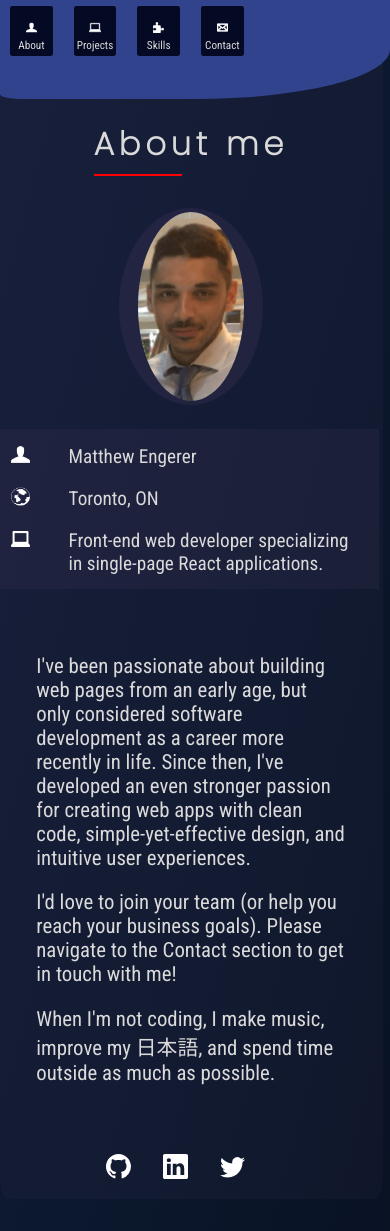
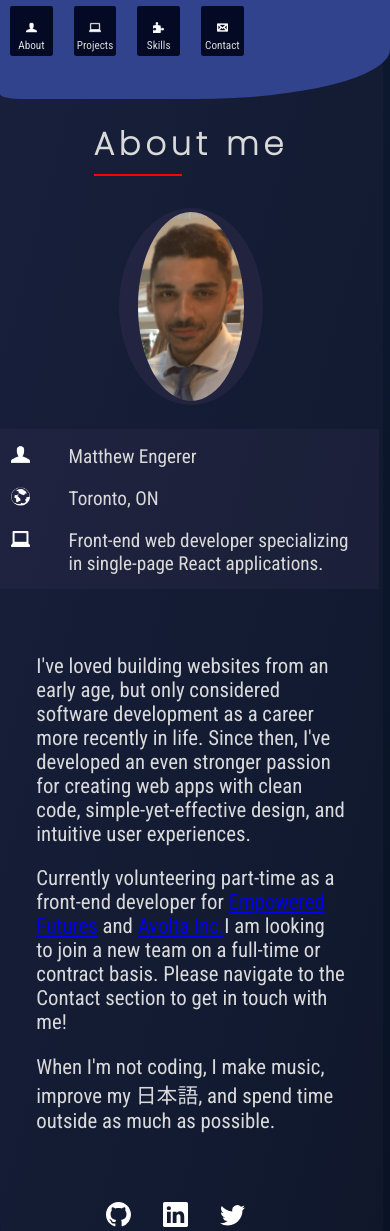
Before and after one commit to uchutanjyo/portfolio-new, a React (Create React App) app: page / in a window 390 px wide. Shown: the top 1231 px of the page. Built offline with nearby package versions, Linux system fonts and the light colour scheme.

Commit message:
more change

```diff
--- a/src/Home.js
+++ b/src/Home.js
@@ -33,14 +33,15 @@ const Home = () => {
         </div>
         <div className="home-info">
           <div className="info">
-            I've been passionate about building web pages from an early age, but
+            I've loved building websites from an early age, but
             only considered software development as a career more recently in life.
             Since then, I've developed an even
             stronger passion for creating web apps with clean code,
             simple-yet-effective design, and intuitive user experiences.
           </div>
-          <div className="info">
-            I'd love to join your team (or help you reach your business goals).
+          <div className="info-with-links">
+            Currently volunteering part-time as a front-end developer for <a href="https://www.linkedin.com/company/empowered-futures/" target="_blank">Empowered Futures</a> and <a href="https://www.avoltacanada.com/" target="_blank">Avolta Inc.</a>
+             I am looking to join a new team on a full-time or contract basis.
             Please navigate to the Contact section to get in touch with me!
           </div>
 
--- a/src/Skills.js
+++ b/src/Skills.js
@@ -19,14 +19,14 @@ const Skills = () => {
 
             I'm calling myself a front-end developer for the sake of
             highlighting my main strength; however, my knowledge of back-end
-            technologies is growing every day (see my e-commerce project).
+            technologies is slowly growing (see my e-commerce project).
             </div>
             <div> Whether it's furthering my knowledge of the following technologies
             and tools or learning brand new ones, I'm always striving to learn
             more.
             </div>
             <div>
-              <u>Tools I'm currently learning:</u> Redux (toolkit, thunk), Material UI, GraphQL, Firebase/Firestore. Practising data structures & algorithms with JavaScript.
+              <u>Tools I'm currently learning:</u> Typescript, Next.js, Tailwind CSS, React Native, Redux, Material UI, GraphQL, Firebase/Firestore. Practising data structures & algorithms with JavaScript.
               </div>
 
         </div>
--- a/src/styles/App.css
+++ b/src/styles/App.css
@@ -11,7 +11,7 @@ body {
   -webkit-box-pack: center;
       -ms-flex-pack: center;
           justify-content: center;
-  font-family: 'Roboto Condensed', sans-serif;
+  font-family: "Roboto Condensed", sans-serif;
   background: linear-gradient(-75deg, #030811, #0c182e, #1c2343, #080e2d);
   background-size: 400% 400%;
   -webkit-animation: gradient 20s ease infinite;
@@ -53,7 +53,7 @@ body {
   z-index: 20;
   padding-bottom: 15px;
   z-index: 3;
-  font-size: .7em;
+  font-size: 0.7em;
   border-bottom-left-radius: 5%;
   border-bottom-right-radius: 50%;
 }
@@ -88,8 +88,8 @@ body {
   width: 2em;
   height: 2em;
   background-color: #040a23;
-  margin: .4em;
-  padding: .8em;
+  margin: 0.4em;
+  padding: 0.8em;
   border-radius: 5%;
 }
 
@@ -110,8 +110,8 @@ body {
 }
 
 .nav-item img {
-  margin-bottom: .5em;
-  width: .8em;
+  margin-bottom: 0.5em;
+  width: 0.8em;
 }
 
 .background-title-1 {
@@ -151,7 +151,7 @@ body {
   margin-top: 2em;
   font-family: Poppins;
   letter-spacing: 5px;
-  margin-bottom: .2em;
+  margin-bottom: 0.2em;
   font-size: 2em;
 }
 
@@ -159,7 +159,7 @@ body {
   font-size: 1.1em;
   background-color: red;
   width: 5em;
-  height: .1em;
+  height: 0.1em;
   content: "";
 }
 
@@ -216,7 +216,7 @@ body {
   width: 23em;
   height: 8em;
   padding: 1em;
-  margin-top: .5em;
+  margin-top: 0.5em;
   margin-left: 5%;
   margin-bottom: 5%;
   background-color: rgba(85, 65, 104, 0.15);
@@ -260,6 +260,13 @@ body {
 .info img {
   margin-right: 2em;
   height: 1em;
+}
+
+.info-with-links {
+  margin-bottom: 1em;
+  font-size: 1.3em;
+  padding-left: 1em;
+  padding-right: 1em;
 }
 
 .icons {
@@ -375,7 +382,7 @@ body {
   max-height: 8em;
   width: 100%;
   margin-top: -2em;
-  padding-bottom: .6em;
+  padding-bottom: 0.6em;
   background-color: rgba(85, 65, 104, 0.15);
   display: -webkit-box;
   display: -ms-flexbox;
@@ -493,7 +500,7 @@ body {
   -webkit-box-align: center;
       -ms-flex-align: center;
           align-items: center;
-  margin-top: .8em;
+  margin-top: 0.8em;
 }
 
 .skill-title {
@@ -501,8 +508,8 @@ body {
 }
 
 .skill-info {
-  margin-top: .5em;
-  margin-bottom: .5em;
+  margin-top: 0.5em;
+  margin-bottom: 0.5em;
   padding-left: 2em;
   padding-right: 2em;
 }
@@ -598,7 +605,7 @@ body {
     height: 4em;
     background-color: #040a23;
     margin-top: 0em;
-    padding: .4em;
+    padding: 0.4em;
     border-radius: 5%;
   }
   .nav-item img {
@@ -624,7 +631,7 @@ body {
         -ms-flex-direction: column;
             flex-direction: column;
     width: 90vw;
-    margin-left: -.5em;
+    margin-left: -0.5em;
   }
   .section-header {
     display: -webkit-box;
@@ -641,7 +648,7 @@ body {
   }
   .header-info {
     width: 22em;
-    margin-left: -.5em;
+    margin-left: -0.5em;
   }
   .portrait {
     margin-bottom: 1em;
--- a/src/styles/App.scss
+++ b/src/styles/App.scss
@@ -1,6 +1,6 @@
-@import url('https://fonts.googleapis.com/css2?family=Roboto+Condensed:ital,wght@0,300;0,400;0,700;1,300;1,400&display=swap');
-@import url('https://fonts.googleapis.com/css2?family=Chakra+Petch:ital,wght@1,300&family=Roboto+Condensed:ital,wght@0,300;0,400;0,700;1,300;1,400&display=swap');
-@import url('https://fonts.googleapis.com/css2?family=Poppins:wght@200&display=swap');
+@import url("https://fonts.googleapis.com/css2?family=Roboto+Condensed:ital,wght@0,300;0,400;0,700;1,300;1,400&display=swap");
+@import url("https://fonts.googleapis.com/css2?family=Chakra+Petch:ital,wght@1,300&family=Roboto+Condensed:ital,wght@0,300;0,400;0,700;1,300;1,400&display=swap");
+@import url("https://fonts.googleapis.com/css2?family=Poppins:wght@200&display=swap");
 
 $base-color: rgb(218, 218, 218);
 
@@ -8,19 +8,18 @@ $base-color: rgb(218, 218, 218);
   display: flex;
   align-items: center;
   justify-content: center;
-    flex-direction: $direction
+  flex-direction: $direction;
 }
 
 body {
   display: flex;
   align-items: center;
   justify-content: center;
-    font-family: 'Roboto Condensed',
-        sans-serif;
+  font-family: "Roboto Condensed", sans-serif;
   background: linear-gradient(-75deg, #030811, #0c182e, #1c2343, #080e2d);
   background-size: 400% 400%;
   animation: gradient 20s ease infinite;
-    color: $base-color
+  color: $base-color;
 }
 
 @keyframes gradient {
@@ -47,7 +46,7 @@ body {
   z-index: 20;
   padding-bottom: 15px;
   z-index: 3;
-    font-size: .7em;
+  font-size: 0.7em;
   border-bottom-left-radius: 5%;
   border-bottom-right-radius: 50%;
 }
@@ -65,16 +64,16 @@ body {
   width: 2em;
   height: 2em;
   background-color: #040a23;
-    margin: .4em;
-    padding: .8em;
+  margin: 0.4em;
+  padding: 0.8em;
   border-radius: 5%;
 }
 
 .nav-item {
   @include flexCenter(column);
   img {
-        margin-bottom: .5em;
-        width: .8em;
+    margin-bottom: 0.5em;
+    width: 0.8em;
   }
 }
 
@@ -86,7 +85,7 @@ body {
   bottom: 5;
   background-size: cover;
   z-index: 10;
-    opacity: 60%
+  opacity: 60%;
 }
 
 .section {
@@ -107,8 +106,8 @@ body {
     margin-top: 2em;
     font-family: Poppins;
     letter-spacing: 5px;
-        margin-bottom: .2em;
-        font-size: 2em
+    margin-bottom: 0.2em;
+    font-size: 2em;
   }
 }
 
@@ -116,7 +115,7 @@ body {
   font-size: 1.1em;
   background-color: red;
   width: 5em;
-    height: .1em;
+  height: 0.1em;
   content: "";
 }
 
@@ -148,7 +147,7 @@ body {
   width: 23em;
   height: 8em;
   padding: 1em;
-    margin-top: .5em;
+  margin-top: 0.5em;
   margin-left: 5%;
   margin-bottom: 5%;
   background-color: rgba(85, 65, 104, 0.15);
@@ -162,7 +161,7 @@ body {
 
   img {
     margin-right: 2em;
-        height: 1em
+    height: 1em;
   }
 }
 
@@ -181,8 +180,15 @@ body {
 
   img {
     margin-right: 2em;
-        height: 1em
+    height: 1em;
   }
+}
+
+.info-with-links {
+  margin-bottom: 1em;
+  font-size: 1.3em;
+  padding-left: 1em;
+  padding-right: 1em;
 }
 
 // bottom icons
@@ -210,7 +216,7 @@ body {
   border: none;
   outline-style: none;
   cursor: pointer;
-    position: relative
+  position: relative;
 }
 
 #linkedin {
@@ -222,7 +228,7 @@ body {
   border: none;
   outline-style: none;
   cursor: pointer;
-    position: relative
+  position: relative;
 }
 
 #twitter {
@@ -273,12 +279,12 @@ body {
   max-height: 8em;
   width: 100%;
   margin-top: -2em;
-    padding-bottom: .6em;
+  padding-bottom: 0.6em;
   background-color: rgba(85, 65, 104, 0.15);
   display: flex;
   flex-direction: row;
   font-size: 1.2em;
-    overflow: auto
+  overflow: auto;
 }
 
 .project-actual-info {
@@ -306,7 +312,6 @@ body {
   a {
     color: White;
     text-decoration: none;
-
   }
 
   a:hover {
@@ -314,7 +319,7 @@ body {
   }
 
   img:hover {
-        opacity: 90%
+    opacity: 90%;
   }
 }
 
@@ -347,7 +352,7 @@ body {
   display: grid;
   grid-template-columns: 33% 33% 33%;
   row-gap: 0em;
-    overflow: inherit
+  overflow: inherit;
 }
 
 .skill-container {
@@ -366,7 +371,7 @@ body {
   display: flex;
   flex-direction: column;
   align-items: center;
-    margin-top: .8em;
+  margin-top: 0.8em;
 }
 
 .skill-title {
@@ -374,8 +379,8 @@ body {
 }
 
 .skill-info {
-    margin-top: .5em;
-    margin-bottom: .5em;
+  margin-top: 0.5em;
+  margin-bottom: 0.5em;
   padding-left: 2em;
   padding-right: 2em;
 }
@@ -387,7 +392,7 @@ body {
 }
 
 .email {
-    color: rgb(255, 0, 0)
+  color: rgb(255, 0, 0);
 }
 
 .form-container {
@@ -411,21 +416,18 @@ body {
   }
 
   input {
-        margin-bottom: 1em
+    margin-bottom: 1em;
   }
 }
 
 #message {
-
   height: 15em;
 }
-
 
 .icon {
   max-width: 1%;
   text-align: center;
 }
-
 
 /* Button */
 .button {
@@ -435,7 +437,7 @@ body {
 }
 
 .hidden {
-    display: hidden
+  display: hidden;
 }
 
 // Media queries
@@ -452,7 +454,6 @@ body {
   .Nav-links {
     flex-direction: row;
     margin-top: 0em;
-
   }
 
   .nav-item {
@@ -461,7 +462,7 @@ body {
     height: 4em;
     background-color: #040a23;
     margin-top: 0em;
-        padding: .4em;
+    padding: 0.4em;
     border-radius: 5%;
 
     img {
@@ -483,7 +484,7 @@ body {
     align-items: center;
     flex-direction: column;
     width: 90vw;
-        margin-left: -.5em;
+    margin-left: -0.5em;
   }
 
   .section-header {
@@ -495,7 +496,7 @@ body {
 
   .header-info {
     width: 22em;
-        margin-left: -.5em;
+    margin-left: -0.5em;
   }
 
   .portrait {
@@ -528,9 +529,6 @@ body {
 
   .project-actual-info {
     border-right: none;
-
-
-
   }
 
   .project-viewcode {
@@ -542,8 +540,6 @@ body {
     border: 1px dotted;
     padding-bottom: 1em;
     text-align: center;
-
-
   }
 
   .project-tech {
@@ -568,7 +564,6 @@ body {
 
     img {
       height: 20em;
-
     }
   }
 }
@@ -583,13 +578,10 @@ body {
   &.nav-item:hover {
     opacity: 0.7;
 
-
-        cursor: pointer
+    cursor: pointer;
   }
 
   .Nav a:hover {
     opacity: 0.9;
-
-
   }
 }
```
Also changed, not shown: 1 other file (tests, documents, lock files or other folders). Lines whose indentation alone changed are shown as unchanged.
